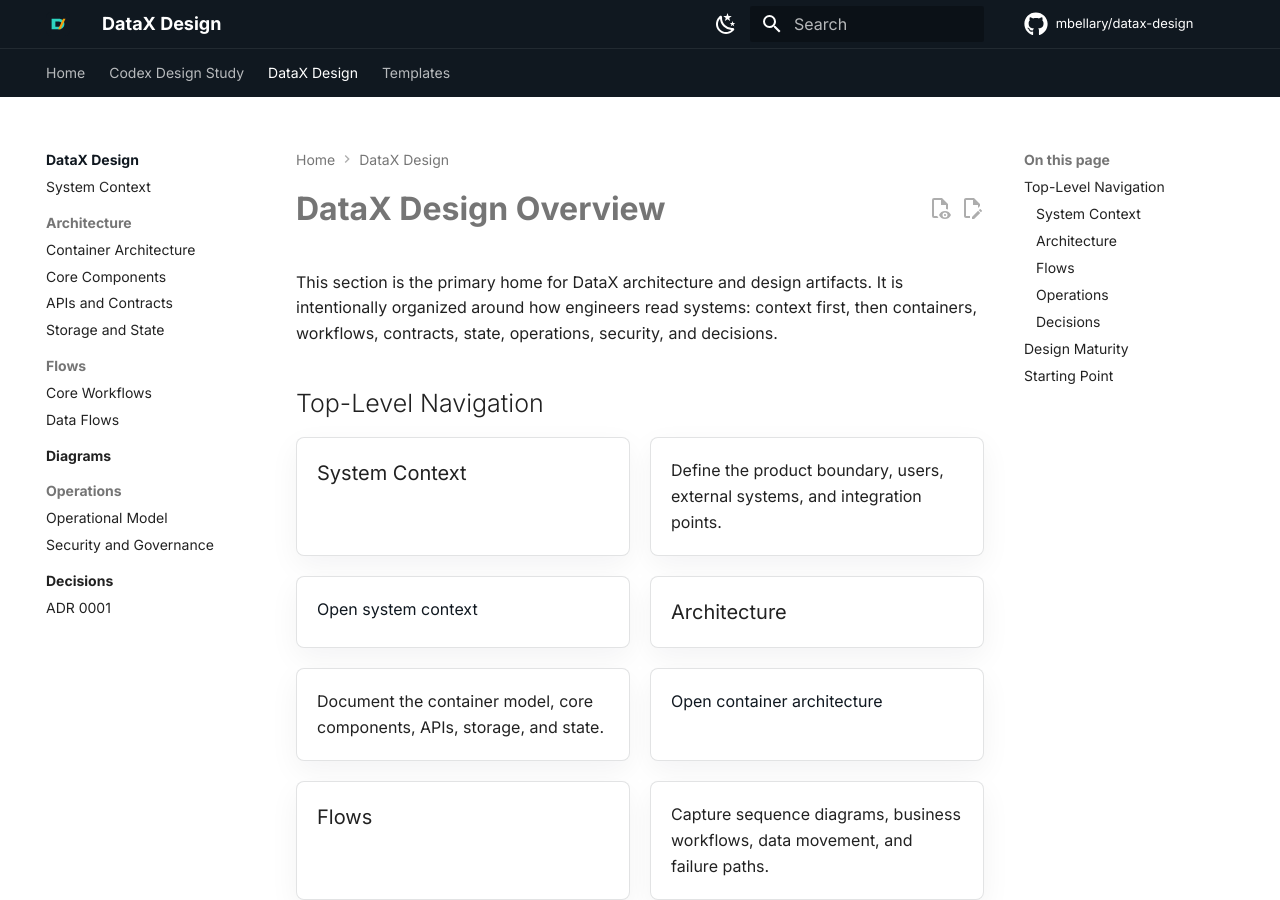
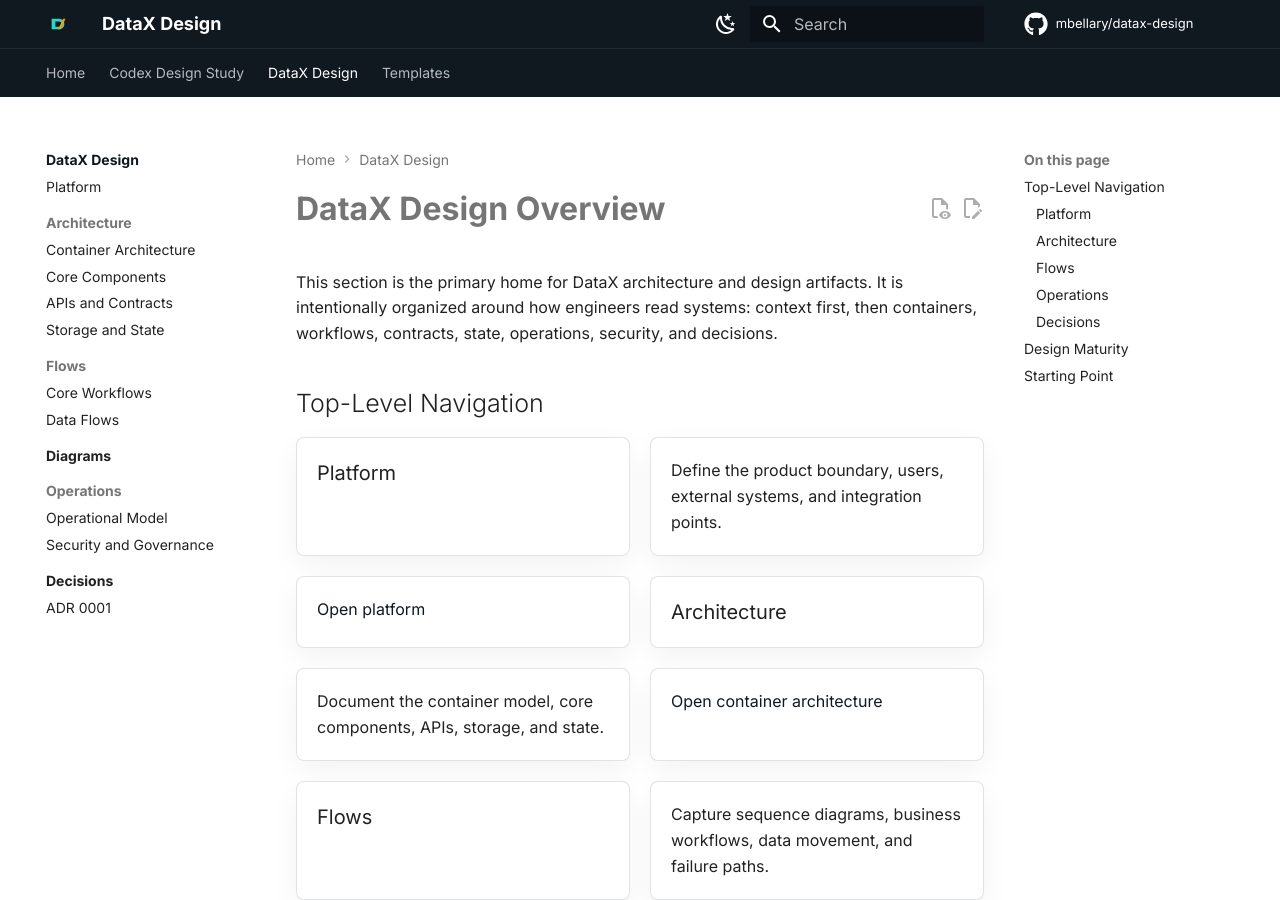
Before and after one commit to mbellary/datax-design, an MkDocs documentation site: the page built from docs/datax/index.md, in a window 1280 px wide and 900 px high. Built offline with MkDocs 1.6.1 and Material for MkDocs 9.7.7, drawn with Linux system fonts in a browser that asks for light colours; comment, search, counter and statistics services are not loaded; some of the changed text lies outside the part shown.

Commit message:
fix platform label issue

```diff
--- a/docs/datax/index.md
+++ b/docs/datax/index.md
@@ -9,11 +9,11 @@ decisions.
 
 <div class="grid cards" markdown>
 
-### System Context
+### Platform
 
 Define the product boundary, users, external systems, and integration points.
 
-[Open system context](system-context.md)
+[Open platform](platform.md)
 
 ### Architecture
 
@@ -57,6 +57,6 @@ Record architectural choices with context, consequences, and alternatives.
 
 ## Starting Point
 
-Begin with [System Context](system-context.md), then create the first
+Begin with [Platform](platform.md), then create the first
 [Container Architecture](architecture/container-architecture.md). Once those
 are clear, add workflows and ADRs for decisions that shape implementation.
--- a/mkdocs.yml
+++ b/mkdocs.yml
@@ -122,7 +122,7 @@ nav:
       - Progress Tracker: codex/progress-tracker.md
   - DataX Design:
       - Overview: datax/index.md
-      - System Context: datax/system-context.md
+      - Platform: datax/platform.md
       - Architecture:
           - Container Architecture: datax/architecture/container-architecture.md
           - Core Components: datax/architecture/core-components.md
```
Also changed, not shown: docs/datax/diagrams/index.md (+1 -1 lines).
